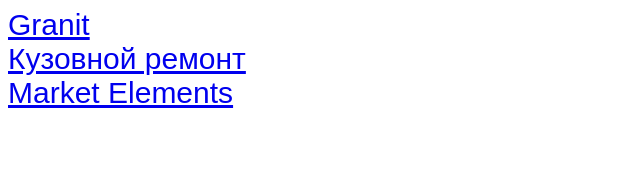
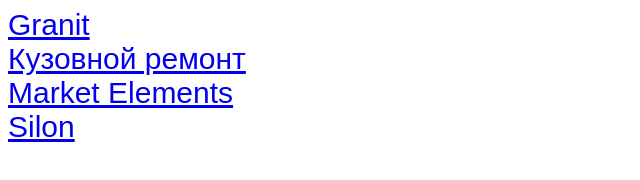
Before and after one commit to zheeenyaaa/zheeenyaaa.github.io, a plain HTML site: page index.html in a window 1280 px wide. Shown: the whole page, without its empty margins (0-640 px from the left). Drawn offline with Linux system fonts and the light colour scheme.

Commit message:
Update index.html

```diff
--- a/index.html
+++ b/index.html
@@ -17,5 +17,6 @@
 	<a href="/granit">Granit</a>
 	<a href="/body-repair">Кузовной ремонт</a>
 	<a href="/market-elements">Market Elements</a>
+	<a href="/silon">Silon</a>
 </body>
 </html>
```
